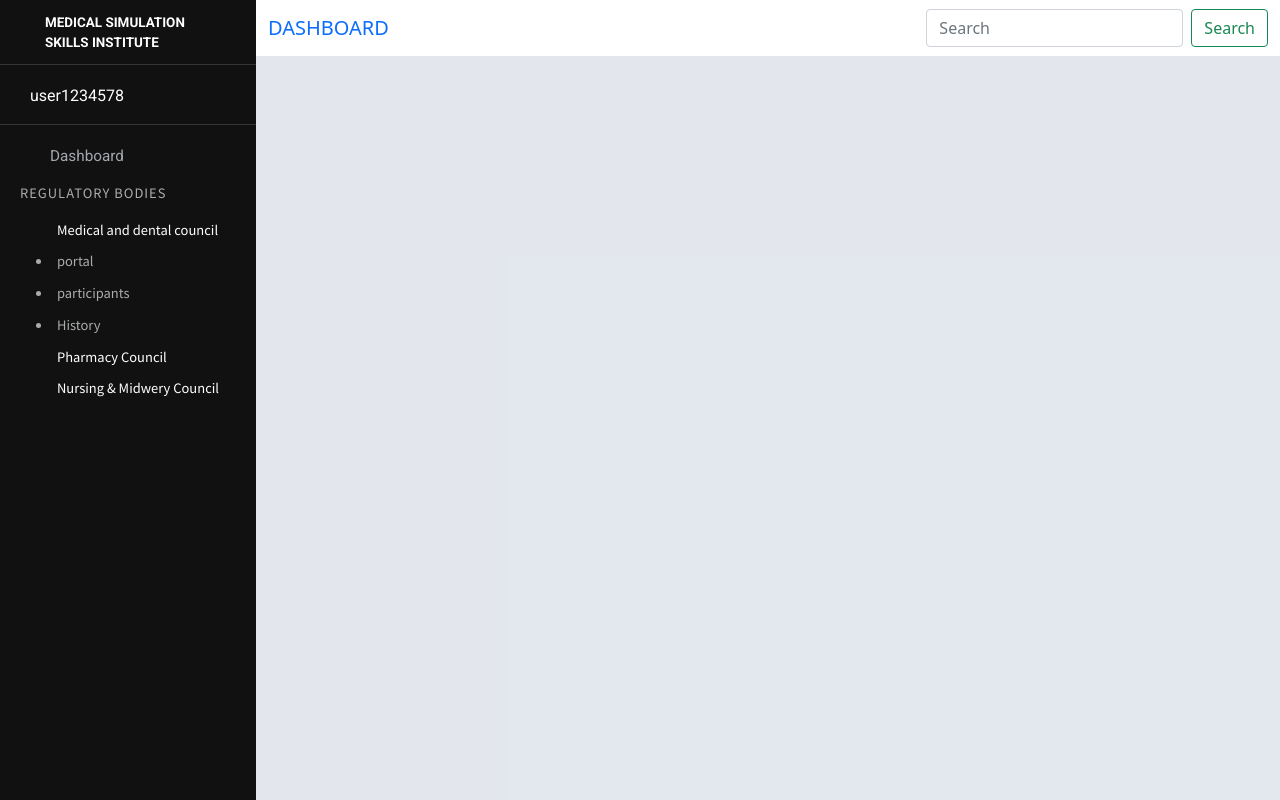
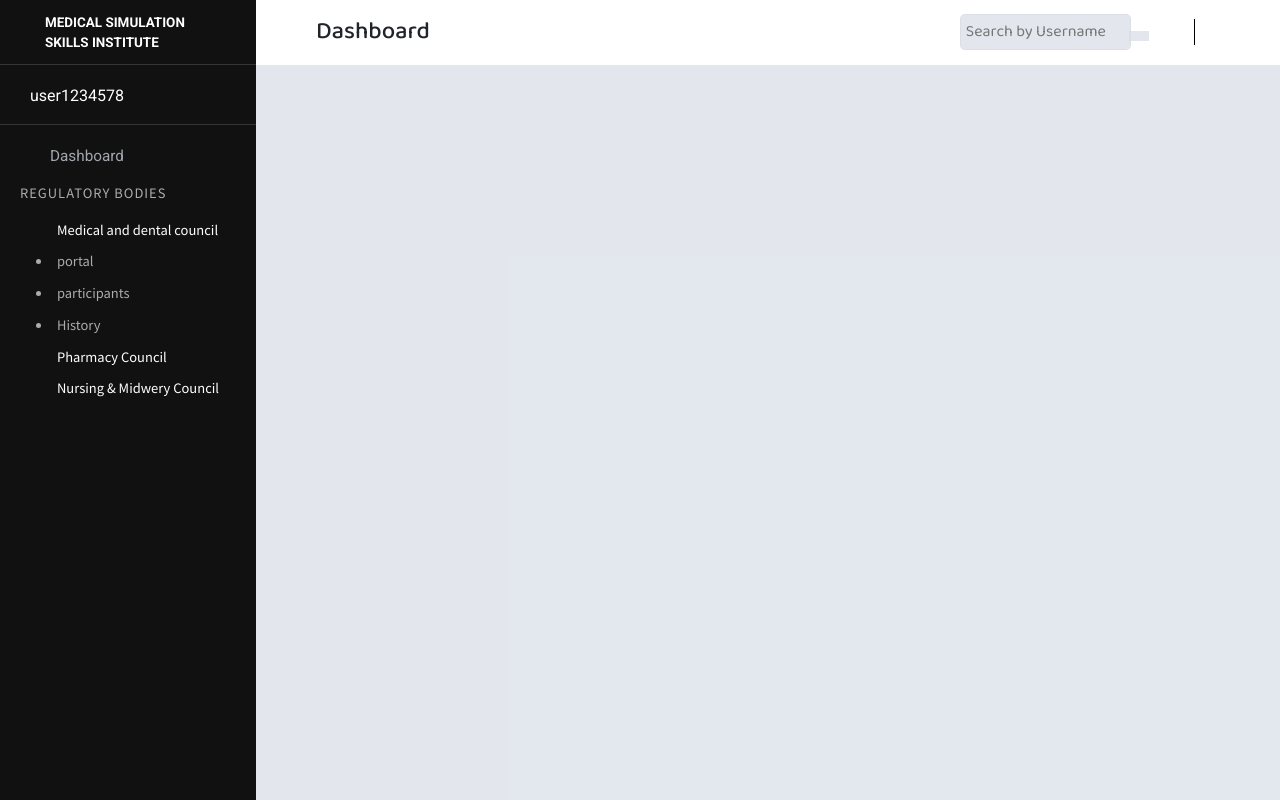
Before and after one commit to faishal882/CPD-Portal, a Django app: template templates/base.html in a window 1280 px wide. Run offline with Django 3.2, Linux system fonts and the light colour scheme; the template is opened without the code that fills it, so the values that code supplies are empty.

Commit message:
Initial commit

```diff
--- /dev/null
+++ b/static/css/navbar.css
@@ -0,0 +1,38 @@
+.navbar {
+  background: #fff;
+  height: 65px;
+  border-bottom: 1px solid #fff;
+  font-family: "Baloo Bhai 2", cursive;
+  font-weight: 500;
+}
+.navbar-header {
+  padding: 5px 60px;
+  font-size: 1.5rem;
+}
+.navbar-content {
+  display: inline-flex;
+  padding: 5px 25px;
+}
+.navbar-search {
+  padding-right: 50px;
+}
+.navbar-search-form {
+  border-right: 1.4px solid black;
+  padding-right: 45px;
+}
+.input-form {
+  outline: none !important;
+  border: 1.5px solid #d5dbe5ab;
+  border-radius: 5px;
+  background-color: #d5dbe5ab;
+  margin: -5px;
+  padding: 5px 5px;
+}
+.form-sumbit {
+  border: none;
+  background-color: #d5dbe5ab;
+  padding: 5px 10px;
+}
+.navbar-user-icon {
+  padding: 5px 5px;
+}
--- a/templates/base.html
+++ b/templates/base.html
@@ -18,8 +18,12 @@
     <link rel="preconnect" href="https://fonts.googleapis.com" />
     <link rel="preconnect" href="https://fonts.gstatic.com" crossorigin />
     <!-- Google Fonts -->
+    <!-- <link
+      href="https://fonts.googleapis.com/css2?family=Roboto:wght@300;400;500;700&family=Source+Sans+Pro:wght@300;400&display=swap"
+      rel="stylesheet"
+    /> -->
     <link
-      href="https://fonts.googleapis.com/css2?family=Roboto:wght@300;400;500;700&family=Source+Sans+Pro:wght@300;400&display=swap"
+      href="https://fonts.googleapis.com/css2?family=Baloo+Bhai+2:wght@400;500;700&family=Roboto:wght@300;400;500;700&family=Source+Sans+Pro:wght@300;400&display=swap"
       rel="stylesheet"
     />
     <!-- Fontawesome -->
--- a/templates/components/navbar.html
+++ b/templates/components/navbar.html
@@ -1,16 +1,25 @@
 {% load static %}
 
-<nav class="navbar" style="background: #fff">
-  <div class="container-fluid">
-    <a class="navbar-brand">DASHBOARD</a>
-    <form class="d-flex">
-      <input
-        class="form-control me-2"
-        type="search"
-        placeholder="Search"
-        aria-label="Search"
-      />
-      <button class="btn btn-outline-success" type="submit">Search</button>
-    </form>
+<link rel="stylesheet" href='{% static "css/navbar.css" %}' />
+
+<nav class="navbar">
+  <div class="navbar-header">Dashboard</div>
+  <div class="navbar-content">
+    <div class="navbar-search">
+      <form class="navbar-search-form">
+        <input
+          class="input-form"
+          type="search"
+          placeholder="Search by Username"
+          aria-label="Search"
+        />
+        <button type="submit" class="form-sumbit">
+          <i class="fas fa-search" style="font-size: 1.3rem"></i>
+        </button>
+      </form>
+    </div>
+    <div class="navbar-user-icon">
+      <i class="fas fa-house-user" style="font-size: 1.7rem"></i>
+    </div>
   </div>
 </nav>
```
